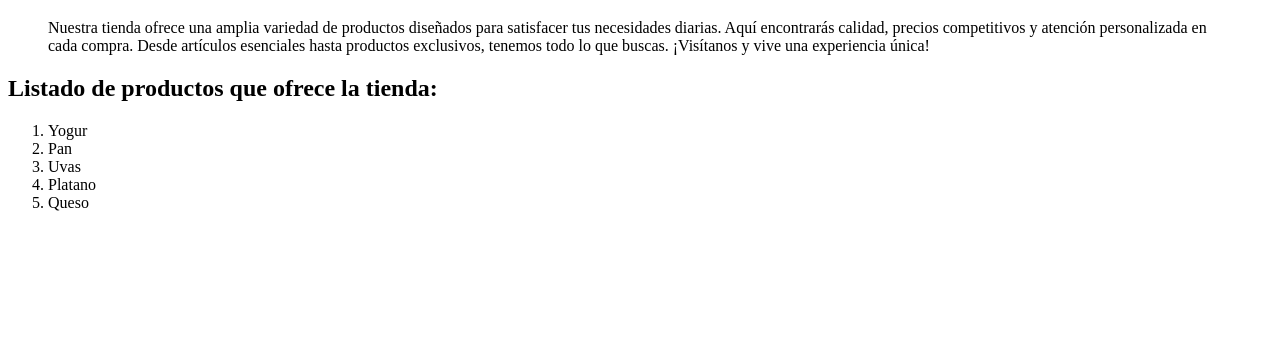
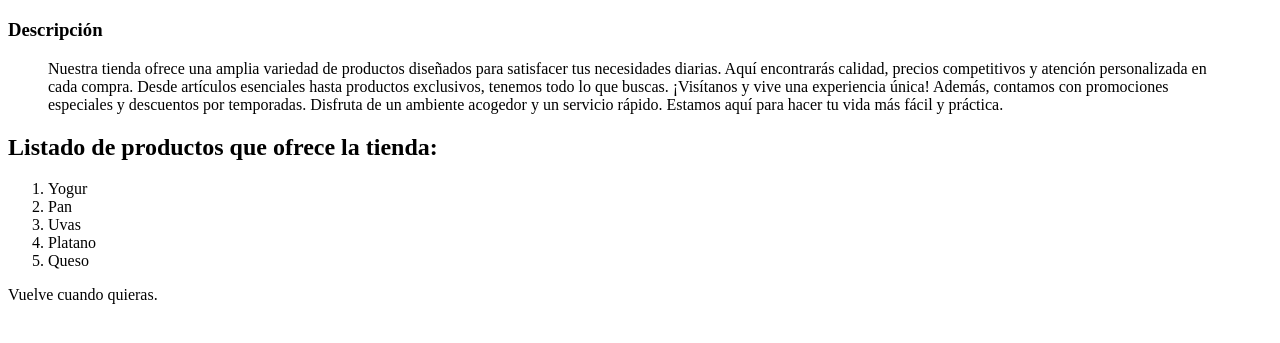
Before and after one commit to AlbertoM01/LMM_VERCEL, a plain HTML site: page index.html in a window 1280 px wide. Shown: the part 61-404 px from the top of the page. Drawn offline with Linux system fonts and the light colour scheme.

Commit message:
Añadiendo footer y h3 a index.html

```diff
--- a/index.html
+++ b/index.html
@@ -7,10 +7,13 @@
 </head>
 <body>
     <h1>Productos</h1>
+    <h3>Descripción</h3>
     <blockquote>
         Nuestra tienda ofrece una amplia variedad de productos diseñados para satisfacer tus necesidades diarias.
         Aquí encontrarás calidad, precios competitivos y atención personalizada en cada compra. Desde artículos esenciales
         hasta productos exclusivos, tenemos todo lo que buscas. ¡Visítanos y vive una experiencia única!
+        Además, contamos con promociones especiales y descuentos por temporadas. Disfruta de un ambiente acogedor y
+        un servicio rápido. Estamos aquí para hacer tu vida más fácil y práctica.
     </blockquote>
     <h2>Listado de productos que ofrece la tienda: </h2>
     <ol>
@@ -20,5 +23,8 @@
         <li>Platano</li>
         <li>Queso</li>
     </ol>
+    <footer>
+        <p>Vuelve cuando quieras.</p>
+    </footer>
 </body>
 </html>
```
